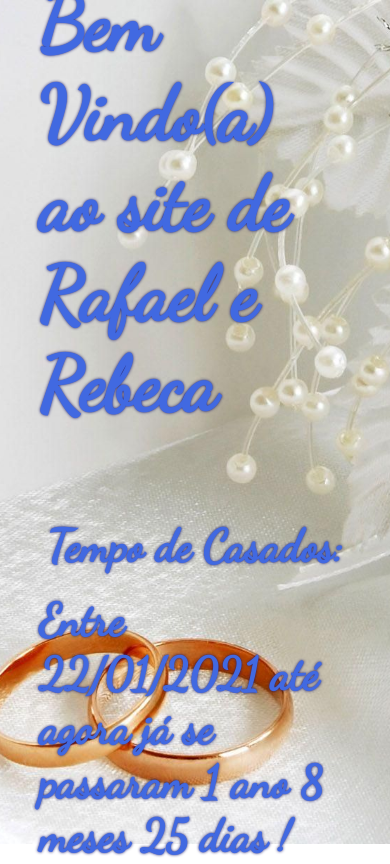
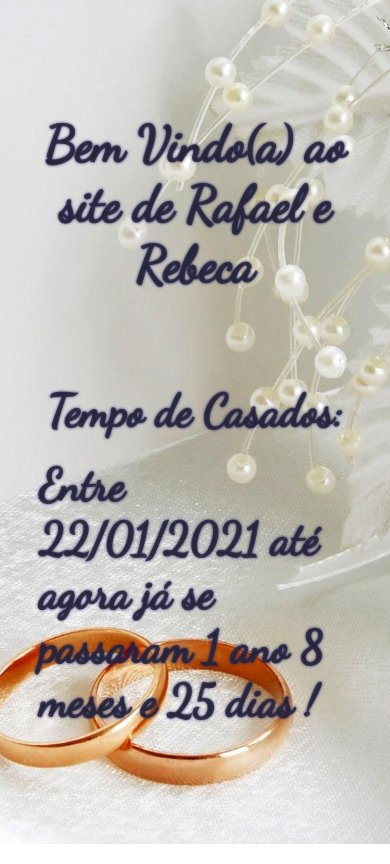
Before and after one commit to RafaelLimaRocha/RafaelLimaRocha.github.io-TempoDeCasados, a plain HTML site: page index.html in a window 390 px wide. Drawn offline with Linux system fonts and the light colour scheme.

Commit message:
Modificado cor e texto do tempo

```diff
--- a/script.js
+++ b/script.js
@@ -34,7 +34,7 @@ function timeWedding(){
         dia = ' dias '
     }
 
-    const textHtml = document.querySelector('#titulo').innerHTML = 'Entre 22/01/2021 até agora já se passaram ' + timeYears + ano + Math.trunc(timeMouths) + mes + timeDays + dia + '!';
+    const textHtml = document.querySelector('#titulo').innerHTML = 'Entre 22/01/2021 até agora já se passaram ' + timeYears + ano + Math.trunc(timeMouths) + mes +' e ' + timeDays + dia + '!';
     return textHtml;
 
 }
--- a/style.css
+++ b/style.css
@@ -1,5 +1,5 @@
 :root{
-    --color-primary: #4169E1;
+    --color-primary: #292730d3;
 }
 
 
@@ -49,3 +49,12 @@ h2 {
     text-shadow: 0 0 3px #191970;
     font-weight: bold;
 }
+
+@media (max-width: 600px) {
+
+    h1 {
+        font-size: 50px;
+        text-align: center;
+    }
+
+}
```
